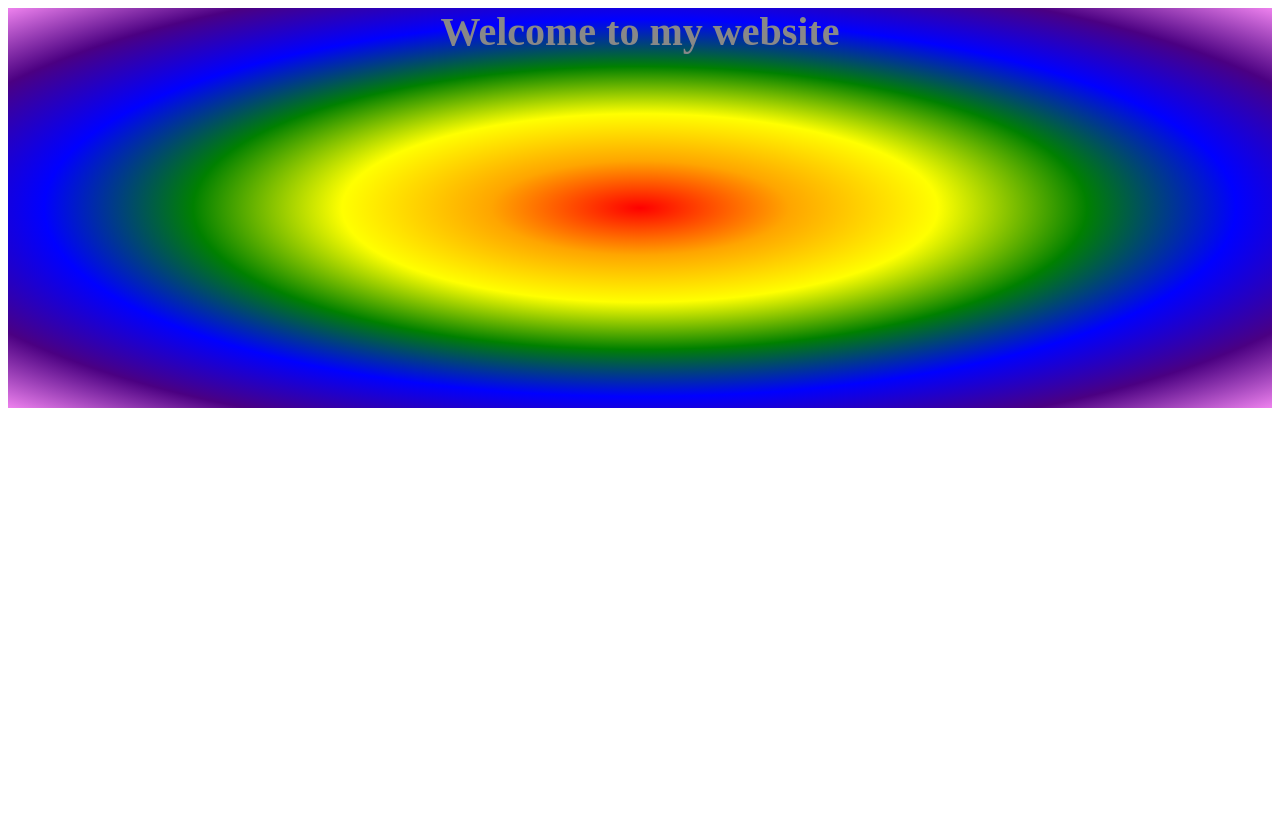
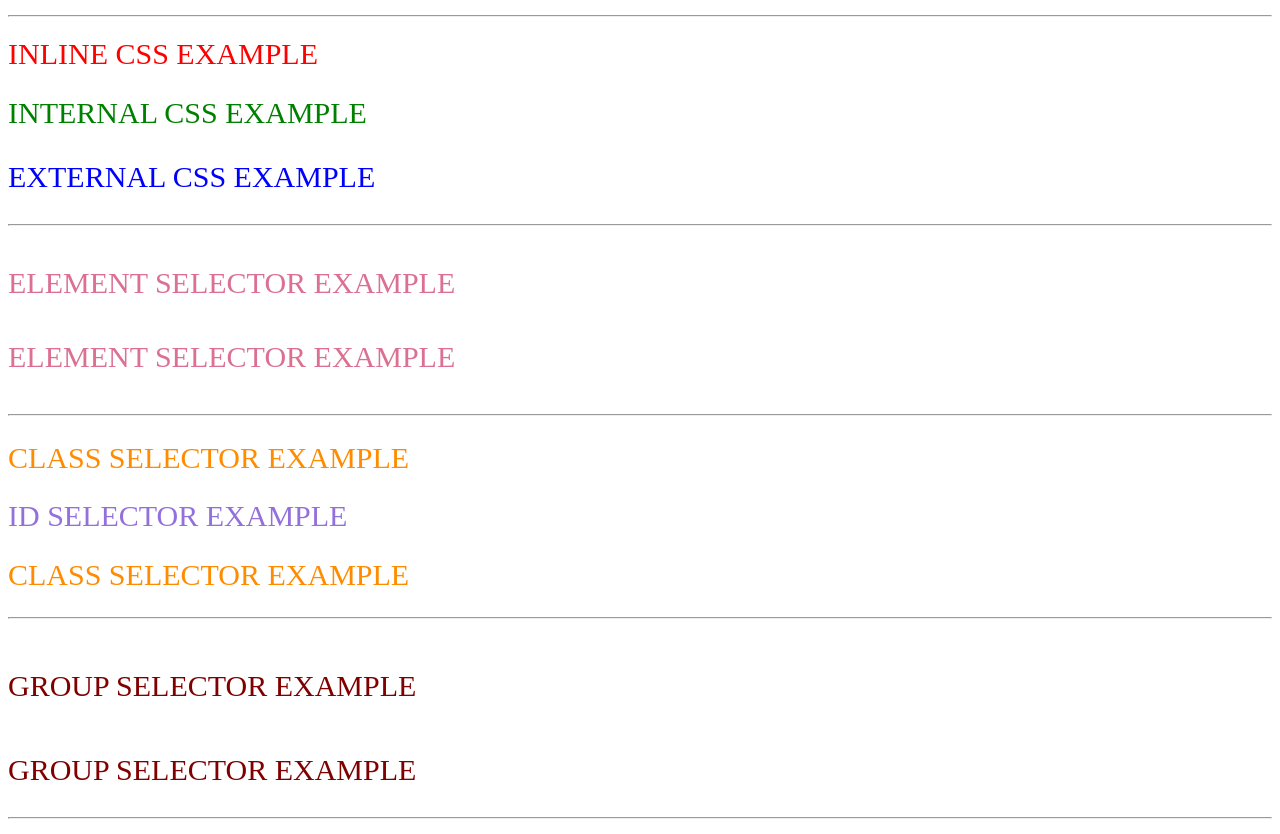
Before and after one commit to dhyanRNaik/back-ground-, a plain HTML site: page index.html in a window 1280 px wide. Before the commit the page ends 800 px from the top, so only its background shows below. Drawn offline with Linux system fonts and the light colour scheme.

Commit message:
Add files via upload

```diff
--- a/index.html
+++ b/index.html
@@ -1,17 +1,33 @@
 <!DOCTYPE html>
 <html lang="en">
 <head>
-<style>
-#grad1{height: 400px;
-
-background-image:radial-gradient(red,orange,yellow,green,blue,indigo,violet);}
+    <title>Document</title>
+    <style>
 
 
-</style>
-    <title>Document</title>
+h2{color:green}
+    </style>
+    <link rel="stylesheet" href="style.css">
 </head>
 <body>
-    <div id="grad1" style="text-align: center;margin: auto;
-    color:#888888 ; font-size: 40px;font-weight: bold;" >Welcome to my website</div>
+   <hr>
+
+<!--Inline CSS-->
+<h1 style="color:red">INLINE CSS EXAMPLE</h1>
+<h2>INTERNAL CSS EXAMPLE</h2>
+<h3>EXTERNAL CSS EXAMPLE</h3>
+<hr>
+
+<h4>ELEMENT SELECTOR EXAMPLE</h4>
+
+<h4>ELEMENT SELECTOR EXAMPLE</h4>
+<hr>
+<h2 class="myclass">CLASS SELECTOR EXAMPLE</h2>
+<h2 id="myid">ID SELECTOR EXAMPLE</h2>
+<h2 class="myclass">CLASS SELECTOR EXAMPLE</h2>
+<hr>
+<h5>GROUP SELECTOR EXAMPLE</h5>
+<p>GROUP SELECTOR EXAMPLE</p>
+<hr>
 </body>
 </html>
--- a/style.css
+++ b/style.css
@@ -0,0 +1,13 @@
+*{font-size: 30px;
+ font-weight: 500;}
+
+ h3{color:blue;}
+ h4{color:palevioletred;}
+ .myclass{color: darkorange;
+}
+#myid{
+    color: mediumpurple;
+}
+h5,p{
+    color: maroon;
+}
```
